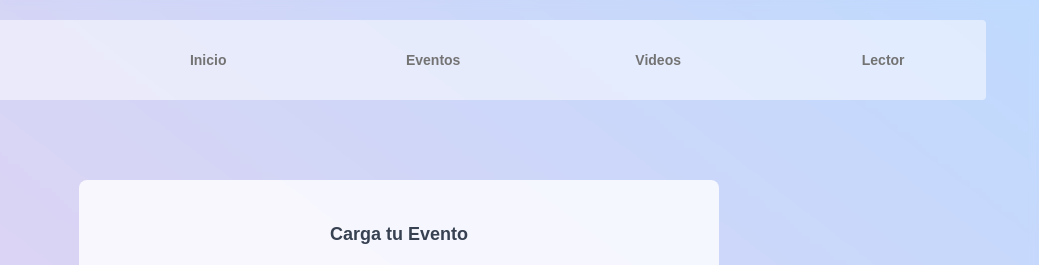
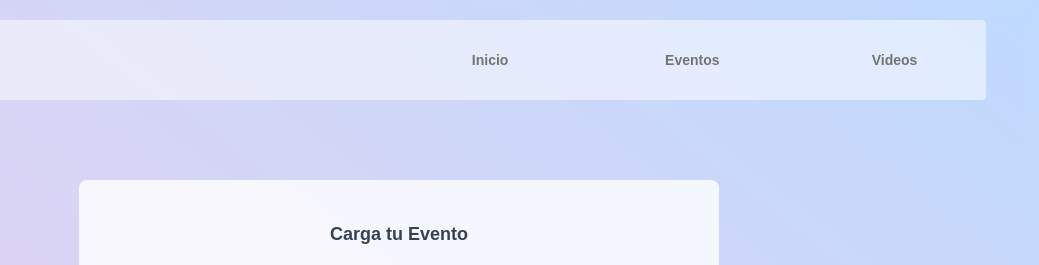
Before and after one commit to RamiroQuiro/recepcionQr, an Astro site: page /cargaeventos in a window 1280 px wide. Shown: the top 265 px of the page, 241-1280 px from the left. Built offline with nearby package versions, Linux system fonts and the light colour scheme; Astro itself is replaced by a stand-in of ours.

Commit message:
modificando navBA

```diff
--- a/src/components/NavBar.astro
+++ b/src/components/NavBar.astro
@@ -13,7 +13,7 @@
     />
   </div>
   <ul
-    class="w-3/4 flex items-center justify-between gap-5 overflow-hidden font-medium text-sm h-full"
+    class="w-2/4 flex items-center justify-between gap-5 overflow-hidden font-medium text-sm h-full"
   >
     <li
       class="hover:bg-paleta1-primary h-full w-full text-center font-bold flex duration-300 m-auto"
@@ -35,10 +35,10 @@
         >Videos</a
       >
     </li>
-    <li
+    <!-- <li
       class="hover:bg-paleta1-primary h-full w-full text-center  font-bold flex duration-300 m-auto rounded-r"
     >
       <a href="/recepcion" class="text-center w-full m-auto">Lector</a>
-    </li>
+    </li> -->
   </ul>
 </header>
```
Also changed, not shown: public/base/base.json (+1 -1 lines).
